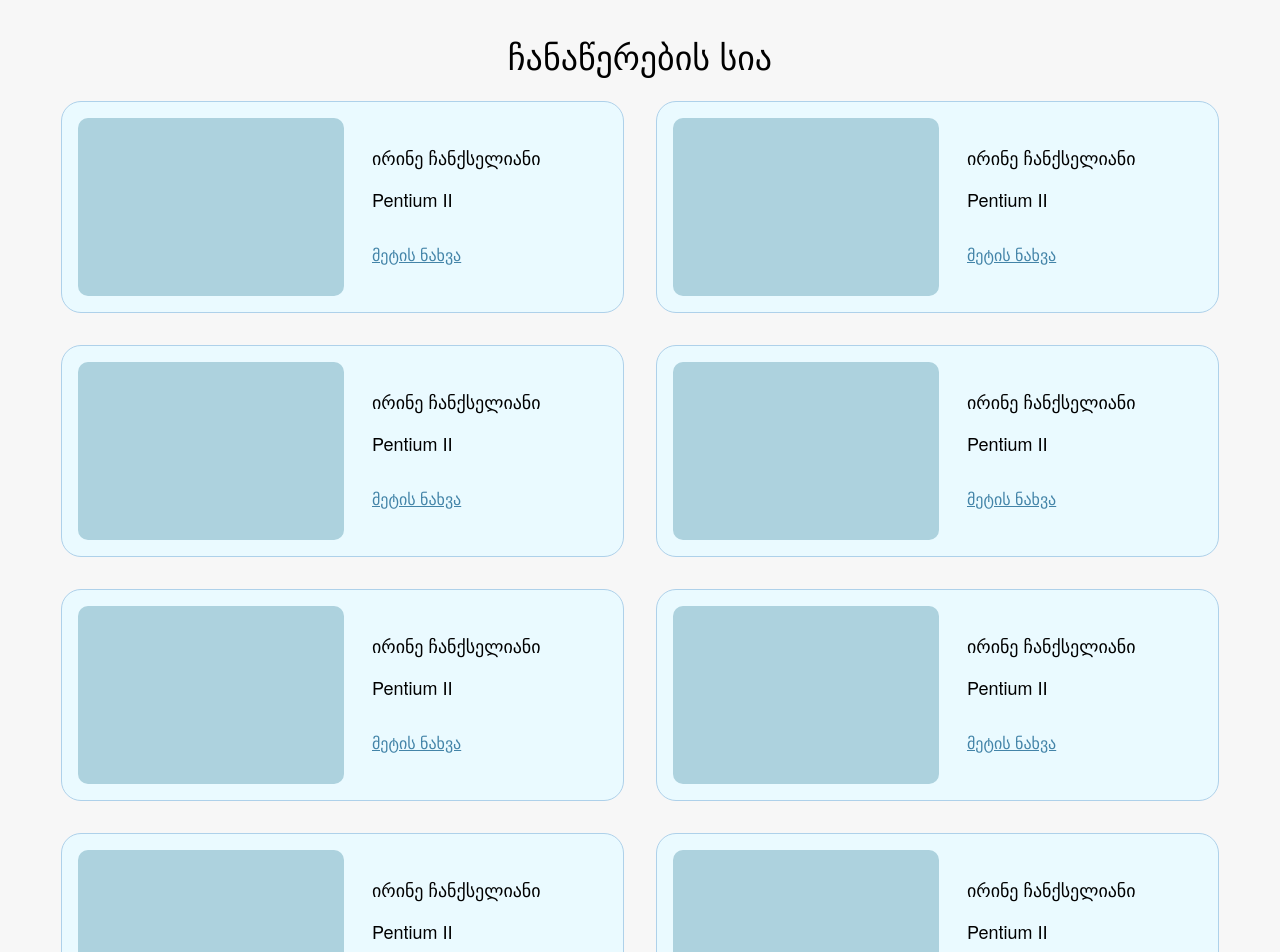
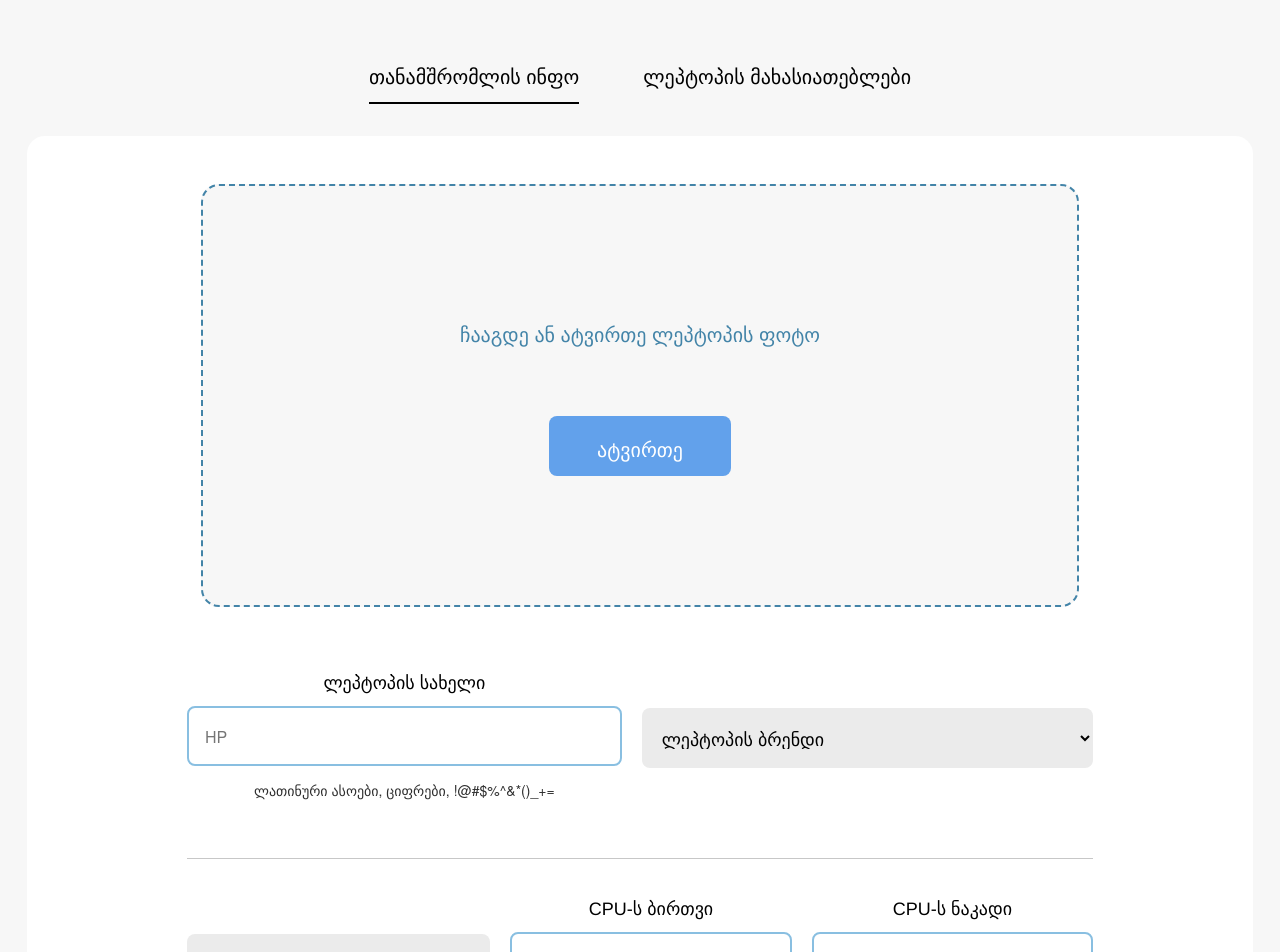
Before and after one commit to David-Koshkadze/redberry-bootcamp-reactnode, a React (Vite) app: page / in a window 1280 px wide. Shown: the top 952 px of the page. Built offline with nearby package versions, Linux system fonts and the light colour scheme; a web font is replaced by a local one.

Commit message:
add top pager

```diff
--- a/src/App.tsx
+++ b/src/App.tsx
@@ -1,3 +1,4 @@
+import TopPager from "./components/TopPager"
 import InfoPage from "./pages/InfoPage"
 import LaptopDetails from "./pages/LaptopDetails"
 import List from "./pages/List"
@@ -5,9 +6,10 @@ import List from "./pages/List"
 function App() {
   return (
     <>
+      <TopPager activeItem={1} />
       {/* <InfoPage /> */}
-      {/* <LaptopDetails /> */}
-      <List />
+      <LaptopDetails />
+      {/* <List /> */}
     </>
   )
 }
--- /dev/null
+++ b/src/components/TopPager.tsx
@@ -0,0 +1,10 @@
+const TopPager = ({ activeItem } : any) => {
+  return (
+    <div className="flex top__pager">
+      <div className="top__pager-active">თანამშრომლის ინფო</div>
+      <div>ლეპტოპის მახასიათებლები</div>
+    </div>
+  );
+};
+
+export default TopPager;
--- a/src/index.css
+++ b/src/index.css
@@ -58,8 +58,7 @@
 
 body {
   margin: 0;
-  /* display: flex;
-  place-items: center; */
+  text-align: center;
   min-width: 320px;
   min-height: 100vh;
   font-family: "Helvetica Neue";
@@ -212,7 +211,6 @@ input[type="radio"] {
 .list__container {
   width: 100%;
   height: 100vh;
-  padding: 3rem;
   display: flex;
   align-items: center;
   flex-direction: column;
@@ -245,3 +243,41 @@ input[type="radio"] {
   font-size: 1rem;
   text-decoration: underline;
 }
+
+
+.horiz_line {
+  width: 100%;
+  height: 1px;
+  background-color: hsla(0, 0%, 78%, 1);
+  margin: 1.5rem 0;
+}
+
+
+/* Top Pager */
+
+.top__pager {
+  background-color: var(--bg-gray);
+  width: 100%;
+  font-size: 20px;
+  /* border: 1px solid green; */
+  margin: 4rem 0 3rem 0;
+  gap: 4rem;
+}
+
+.top__pager-active {
+  position: relative;
+}
+
+.top__pager div {
+  cursor: pointer;
+  height: 100%;
+}
+
+.top__pager-active::before {
+  content: "";
+  position: absolute;
+  bottom: -1rem;
+  width: 100%;
+  height: 2px;
+  background-color: #000000;
+}
--- a/src/pages/LaptopDetails.tsx
+++ b/src/pages/LaptopDetails.tsx
@@ -4,7 +4,7 @@ const LaptopDetails = () => {
   return (
     <>
       <div className="form__card">
-        <div className="upload__photo">
+        <div className="upload__photo" style={{marginBottom: '3.125rem'}}>
           <p>ჩააგდე ან ატვირთე ლეპტოპის ფოტო</p>
           <button className="btn btn-blue">ატვირთე</button>
         </div>
@@ -28,7 +28,7 @@ const LaptopDetails = () => {
           </select>
         </div>
 
-        <hr />
+        <div className="horiz_line"></div>
 
         <div className="flex w-1">
           <select className="form__card-select">
@@ -97,6 +97,8 @@ const LaptopDetails = () => {
             </div>
           </div>
         </div>
+
+        <div className="horiz_line"></div>
 
         <div
           className="flex w-1"
--- a/src/pages/List.tsx
+++ b/src/pages/List.tsx
@@ -8,7 +8,8 @@ const List = () => {
           fontSize: "34px",
           lineHeight: "21px",
           fontWeight: 700,
-          marginBottom: "2rem",
+          marginTop: "4rem",
+          marginBottom: "5rem",
         }}
       >
         ჩანაწერების სია
@@ -23,7 +24,7 @@ const List = () => {
             <div className="list__card-details" style={{marginLeft: '1.75rem'}}>
               <p style={{fontSize: '18px', fontWeight: 500, marginBottom: '1rem'}}>ირინე ჩანქსელიანი</p>
               <p style={{fontSize: '18px', fontWeight: 400, marginBottom: '2rem'}}>Pentium II</p>
-              <a className="list__card-more">მეტის ნახვა</a>
+              <a href="#" className="list__card-more">მეტის ნახვა</a>
             </div>
           </div>
         ))}
```
Also changed, not shown: src/pages/HomePage.tsx (added).
